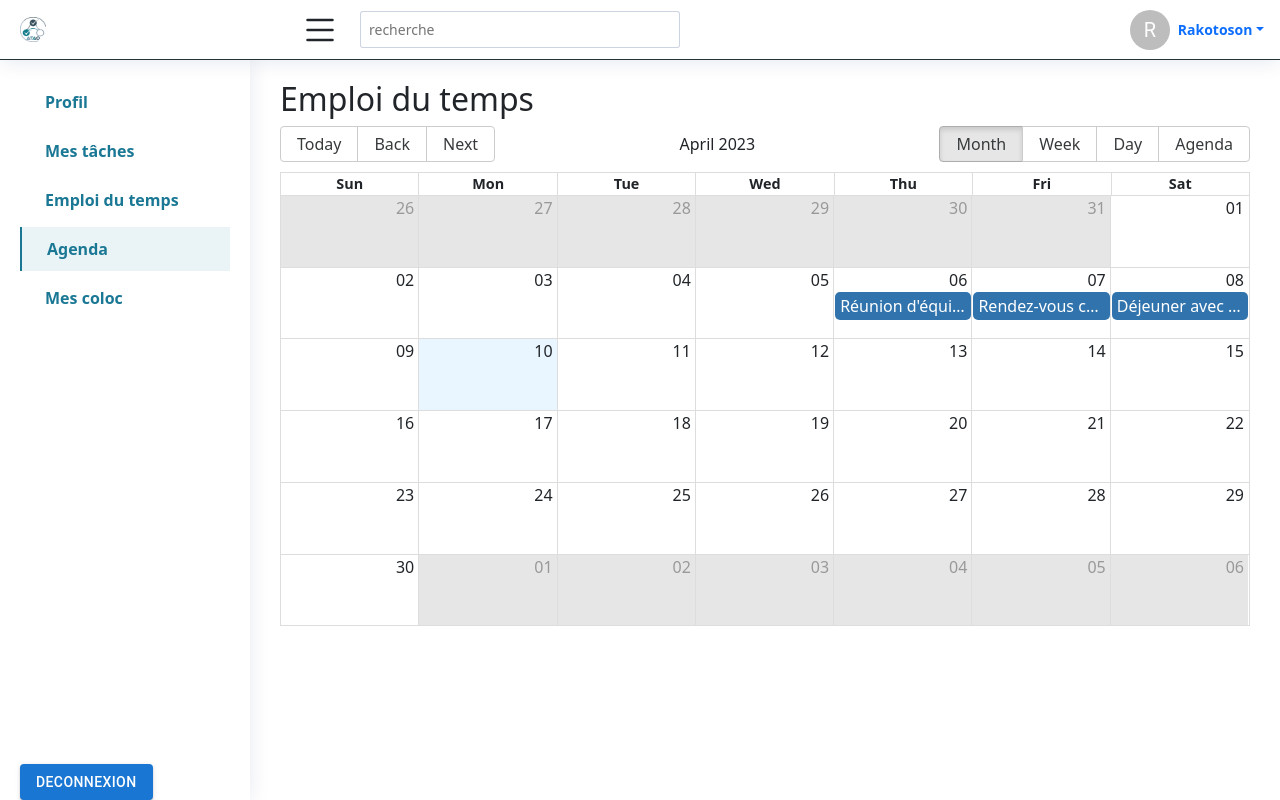
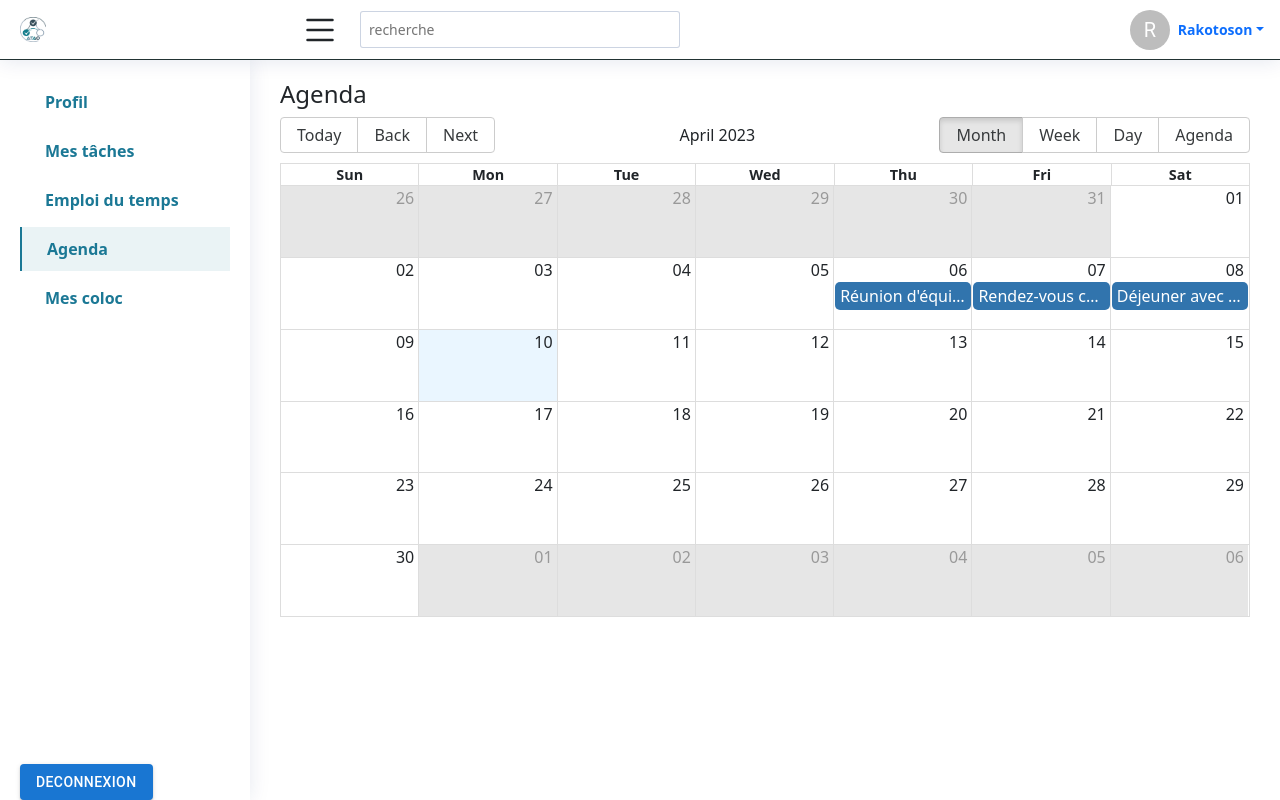
Before and after one commit to Shiro-cha/atao-front, a React (Create React App) app: page /agenda in a window 1280 px wide. Built offline with nearby package versions, Linux system fonts and the light colour scheme.

Commit message:
Message by stp

```diff
--- a/src/components/EmploisDuTemps.js
+++ b/src/components/EmploisDuTemps.js
@@ -45,7 +45,7 @@ function EmploiDuTemps() {
 
   return (
     <div>
-      <h2>Emploi du temps</h2>
+      <h4>Agenda</h4>
       <Calendar
         localizer={localizer}
         events={events}
```
